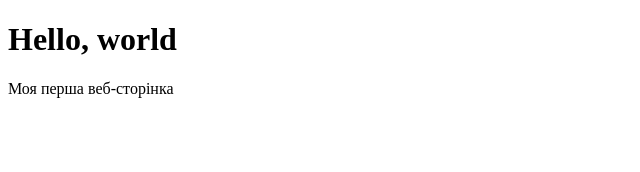
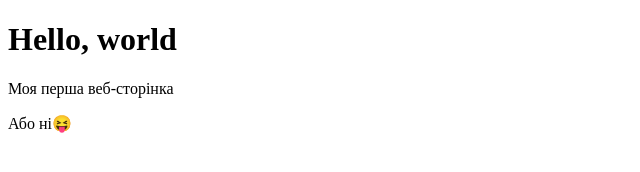
Before and after one commit to dewskqq/uni.github.io, a plain HTML site: page index.html in a window 1280 px wide. Shown: the full height of the page, 0-640 px from the left. Drawn offline with Linux system fonts and the light colour scheme.

Commit message:
Update index.html

```diff
--- a/index.html
+++ b/index.html
@@ -7,5 +7,6 @@
 <body>
     <h1>Hello, world</h1>
     <p>Моя перша веб-сторінка</p>
+    <p>Або ні😝</p>
 </body>
 </html>
```
